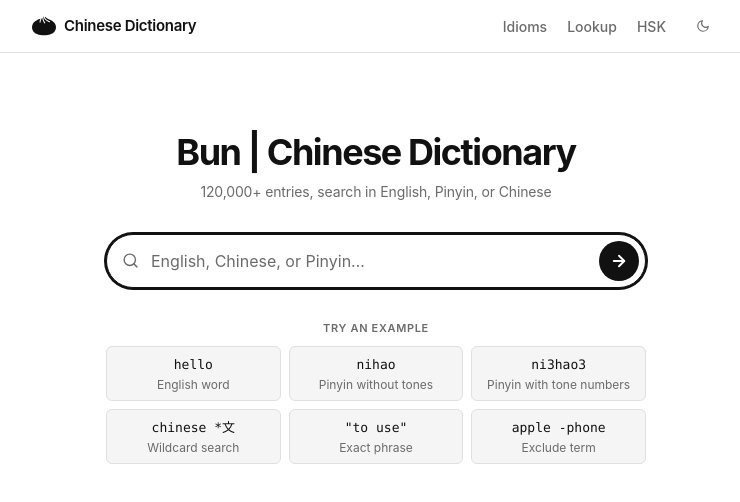
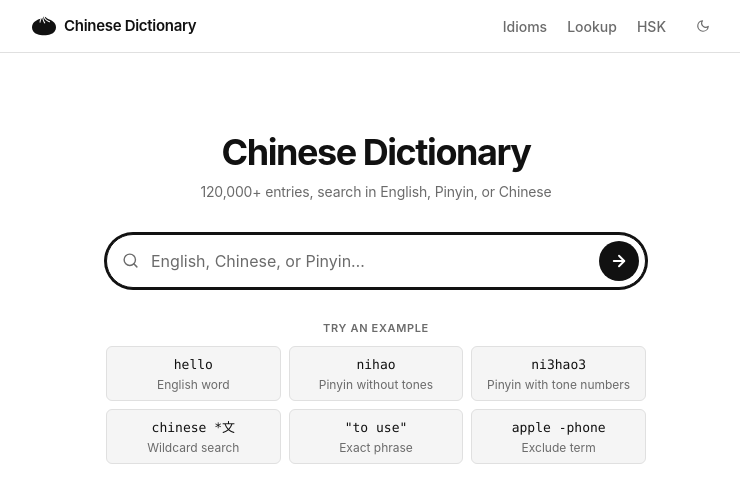
Before and after one commit to doctorslop/chinese-next, a Next.js app: page / in a window 1280 px wide. Shown: the top 502 px of the page, without its empty margins (264-1004 px from the left). Built offline with nearby package versions, Linux system fonts and the light colour scheme.

Commit message:
Remove 'Bun' from site title in HomePage

```diff
--- a/app/page.tsx
+++ b/app/page.tsx
@@ -6,7 +6,7 @@ import { SearchHistory } from '@/components/SearchHistory';
 export default function HomePage() {
   return (
     <div className="home-container">
-      <h1 className="site-title">Bun | Chinese Dictionary</h1>
+      <h1 className="site-title">Chinese Dictionary</h1>
       <p className="site-tagline">120,000+ entries, search in English, Pinyin, or Chinese</p>
 
       <SearchForm />
```
